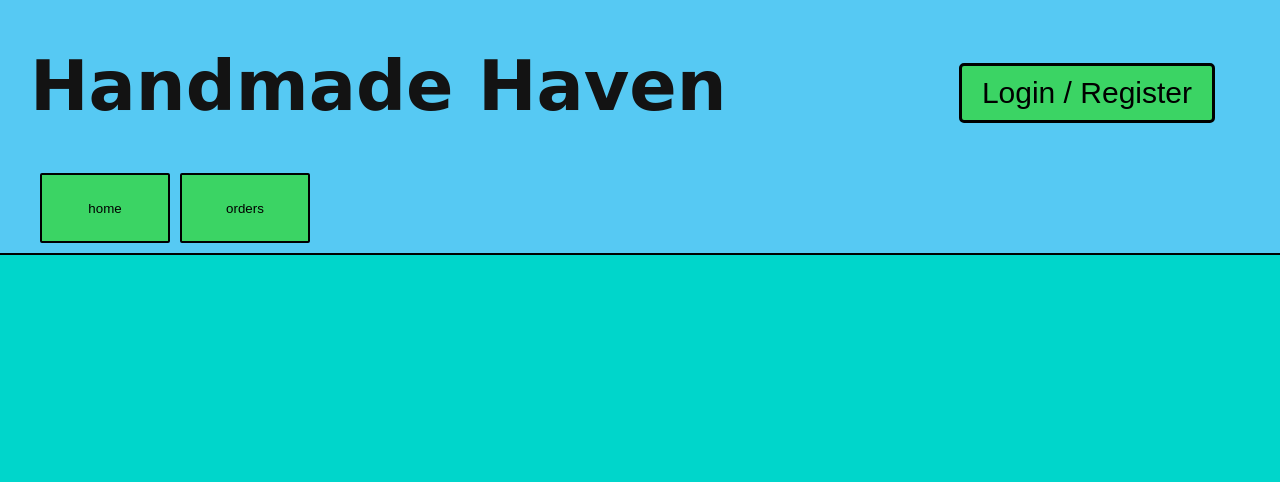
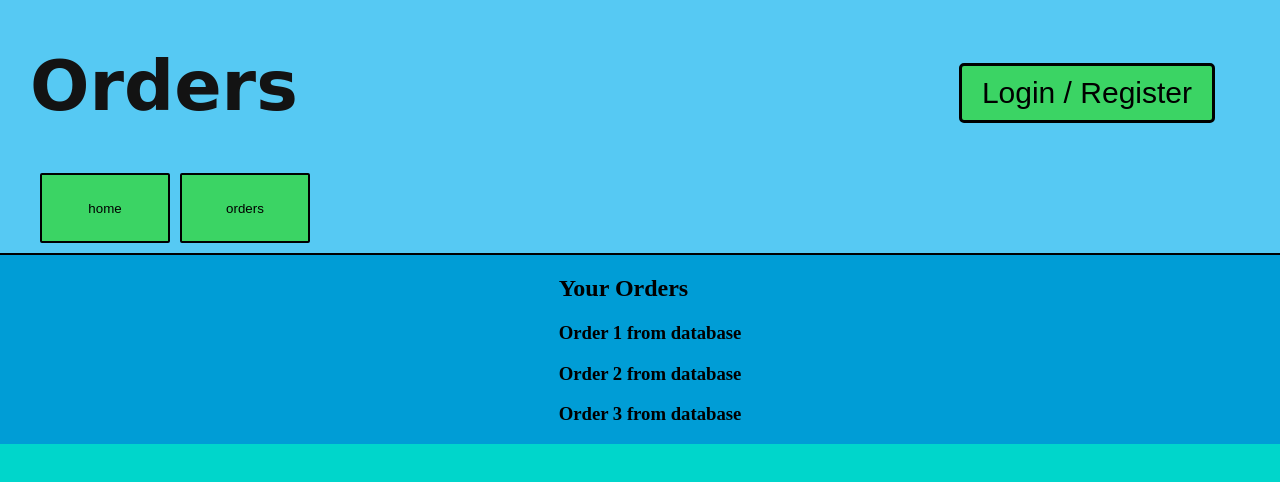
Before and after one commit to rainsnotallowed/HandmadeHaven, a plain HTML site: page orders.html in a window 1280 px wide. Drawn offline with Linux system fonts and the light colour scheme; no server answers.

Commit message:
added orders container

```diff
--- a/orders.html
+++ b/orders.html
@@ -10,7 +10,7 @@
 <body class="base">
     <div class="title-nav">
         <div class="title">
-            <h1 class="title-text">Handmade Haven</h1>
+            <h1 class="title-text">Orders</h1>
             <div class="auth">
                 <button class="login-button" id="login-toggle" type="button" aria-expanded="false" aria-controls="auth-dropdown">
                     Login / Register
@@ -50,7 +50,12 @@
 
     </div>
     <div class="info-base">
-        <div></div>
+        <div id="orders-container">
+            <h2>Your Orders</h2>
+            <h3>Order 1 from database</h3>
+            <h3>Order 2 from database</h3>
+            <h3>Order 3 from database</h3>
+        </div>
     </div>
 <script src="dropdown.js"></script>
 <script type="module" src="login.js"></script>
```
